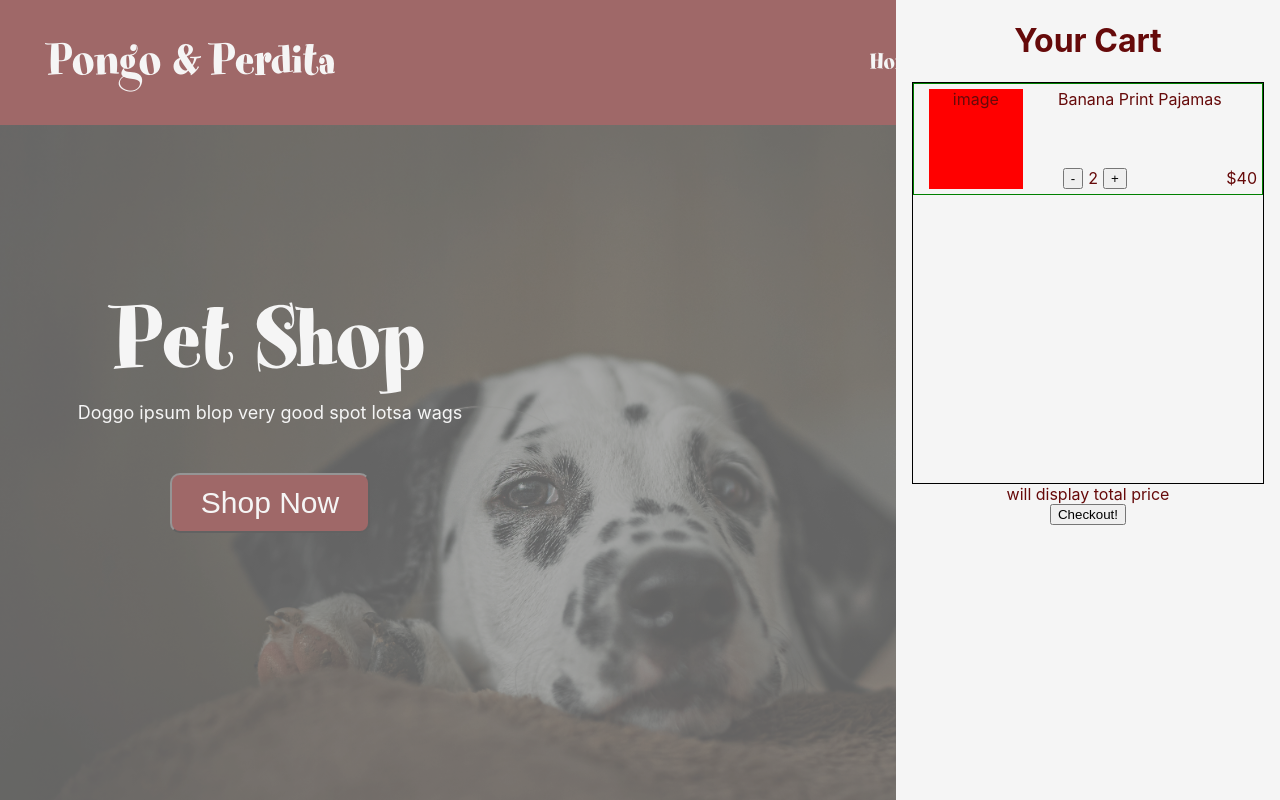
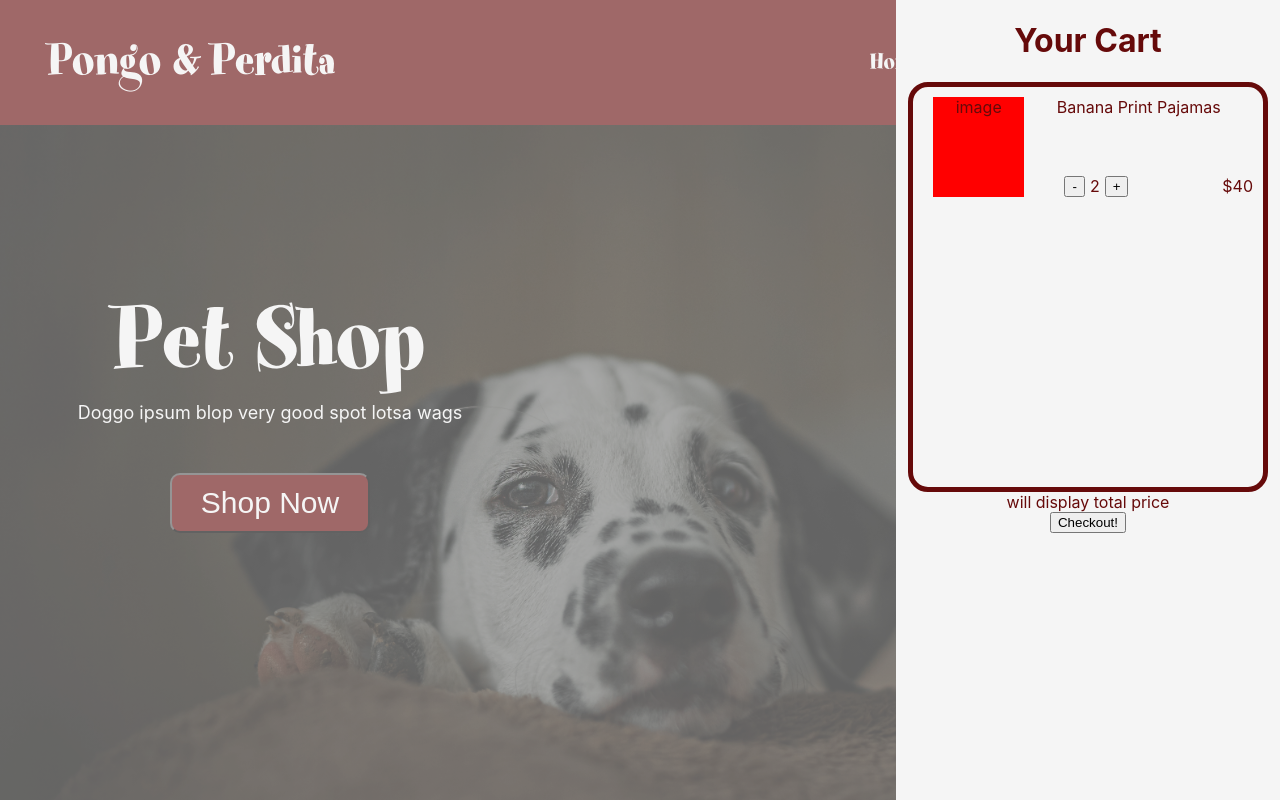
Before and after one commit to olvbrntly/shopping-cart, a React (Create React App) app: page / in a window 1280 px wide. Both pictures are taken after a click on the item "Cart". Shown: the top 800 px of the page. Built offline with nearby package versions, Linux system fonts and the light colour scheme.

Commit message:
changed colors

```diff
--- a/src/components/Cart.css
+++ b/src/components/Cart.css
@@ -4,7 +4,7 @@
     flex-direction: column;
     align-items: center;
     background-color: whitesmoke;
-    color: rgb(102, 10, 10);;
+    color: rgb(102, 10, 10);
     height:100%;
     z-index:9;
     width:30%;
@@ -27,15 +27,15 @@
 
 /* ----------Cart Items---------- */
 .cart-items-div{
-    border:1px solid black;
+    border:5px solid rgb(102, 10, 10);;
     height:400px;
     width:350px;
+    border-radius: 20px;
 }
 
 .cart-item{
     display:flex;
-    border:1px solid green;
-    padding:5px;
+    padding:10px;
 }
 
 .cart-item-img{
```
